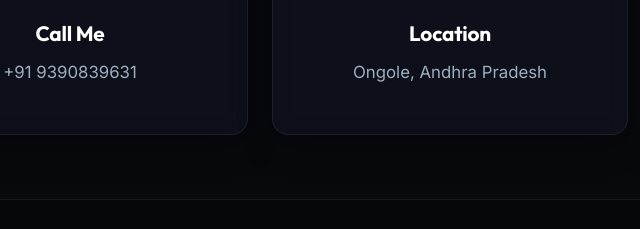
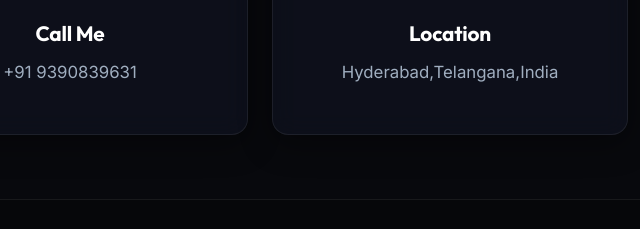
Before and after one commit to chphaneendra0471/portfolio, a plain HTML site: page index.html in a window 1280 px wide. Shown: the part 7144-7373 px from the top of the page, 570-1210 px from the left. Drawn offline with nearby package versions, Linux system fonts and the light colour scheme.

Commit message:
Update index.html

```diff
--- a/index.html
+++ b/index.html
@@ -503,7 +503,9 @@
                         <div class="project-info">
                             <span class="project-category">React.js / Node.js / Full-Stack</span>
                             <h3 class="project-title">HRM Portal</h3>
-                            <p class="project-desc">A full-stack Human Resource Management platform built with modules for employee onboarding, attendance tracking, leave management, payroll processing, payslip generation, and role-based access control (RBAC).</p>
+                            <p class="project-desc">A full-stack Human Resource Management platform built with modules
+                                for employee onboarding, attendance tracking, leave management, payroll processing,
+                                payslip generation, and role-based access control (RBAC).</p>
                             <div class="project-tags">
                                 <span class="project-tag">React JS</span>
                                 <span class="project-tag">Node.js</span>
@@ -669,7 +671,7 @@
                     <div class="glass-panel contact-card-modern">
                         <div class="contact-icon-box-modern"><i class="fas fa-map-location-dot"></i></div>
                         <h3 class="contact-title-modern">Location</h3>
-                        <p class="contact-value-modern">Ongole, Andhra Pradesh</p>
+                        <p class="contact-value-modern">Hyderabad,Telangana,India</p>
                     </div>
                 </div>
             </div>
```
